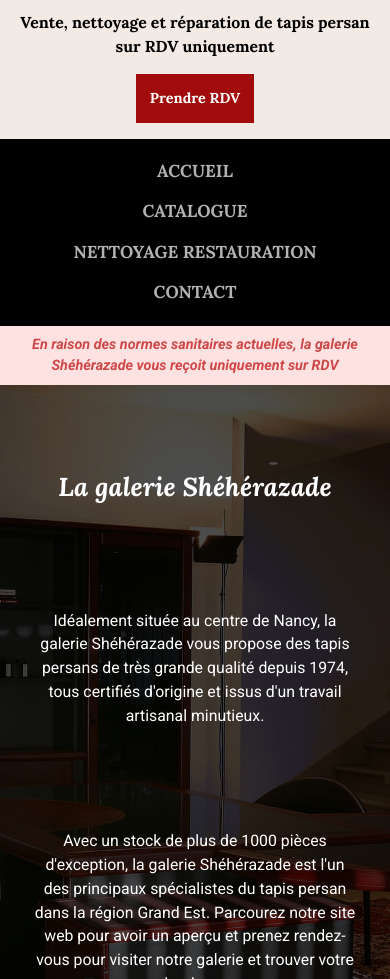
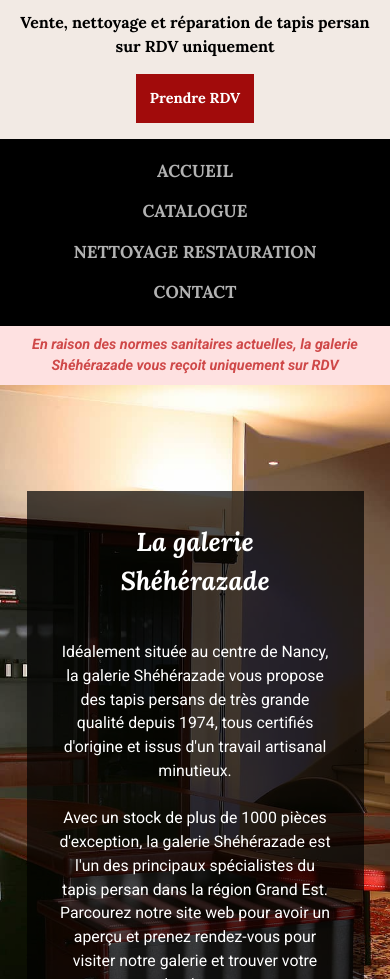
Before and after one commit to Vladou73/site_web_tapis, a website: page index.html in a window 390 px wide. Shown: the part 121-1100 px from the top of the page. Drawn offline with nearby package versions, Linux system fonts and the light colour scheme.

Commit message:
debuged responsive index.html + media queries aligned on 700px breakpoint

```diff
--- a/css/style.css
+++ b/css/style.css
@@ -796,7 +796,7 @@ footer {
 
 /* BODY */
 
-@media (max-width: 550px) {
+@media (max-width: 700px) {
     body {
         font-size:0.9rem;
         text-align:center;
@@ -804,7 +804,7 @@ footer {
 }
 
 /* HEADER */
-@media (max-width: 550px) {
+@media (max-width: 700px) {
     header {text-align:center;}
     .logo__carpet {display:none;}
     .logo {display:block;}
@@ -829,7 +829,7 @@ footer {
 }
 
 /* FOOTER */
-@media (max-width: 550px) {
+@media (max-width: 700px) {
     footer {
         text-align: center;
         font-size:1em;
@@ -850,14 +850,23 @@ footer {
 
 
 /* INDEX */
-@media (max-width: 550px) {
+@media (max-width: 700px) {
+    .home-section {
+        justify-content:center;
+        align-items:center;
+    }
     .home-section__text {
-        width:100%;
+        visibility: visible;
+        width:70%;
     }
+    .home-section__text>*{
+        margin-bottom:1.5em;
+    }
+
 }
 
 /* NETTOYAGE */
-@media (max-width: 550px) {
+@media (max-width: 700px) {
     .generic__section__text__container {
         width:80%;
     }
@@ -871,7 +880,7 @@ footer {
 }
 
 /* CATALOGUE */
-@media (max-width: 550px) {
+@media (max-width: 700px) {
     .catalogue__sect1, .catalogue__sect2, .catalogue__sect3 {
         padding:0;
     }
@@ -892,7 +901,7 @@ footer {
 }
 
 /* CONTACT */
-@media (max-width: 550px) {
+@media (max-width: 700px) {
     .contact__action, .contact__info {
         align-items:center;
         justify-content: center;
--- a/js/accueil.js
+++ b/js/accueil.js
@@ -1,10 +1,13 @@
 const accueil = {
     init :  function() {
-        console.log('script is initiated on page accueil');
-        // allow transitions on body ONLY AFTER html is loaded
-        accueil.allowTransitions();
-        // use IntersectionObserver to planify text showing animation
-        accueil.setTextAnimationTriggers();
+        //Trigger animation only if window > 700px. Otherwise adapt with media queries
+        if (window.innerWidth > 700) {
+            console.log('script is initiated on page accueil');
+            // allow transitions on body ONLY AFTER html is loaded
+            accueil.allowTransitions();
+            // use IntersectionObserver to planify text showing animation
+            accueil.setTextAnimationTriggers();
+        }
     },
     allowTransitions: function(){
         document.querySelector('.preload').classList.remove('preload');
```
